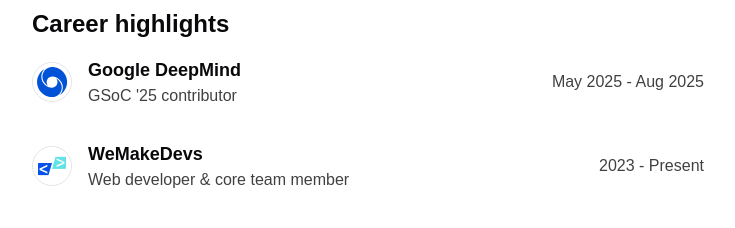
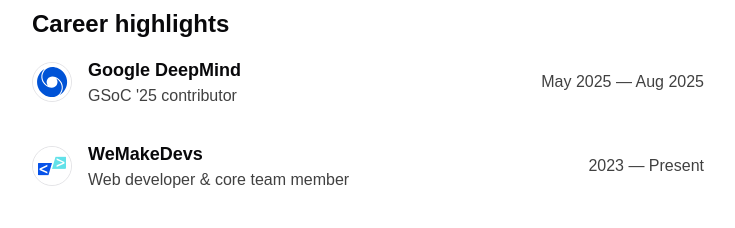
Before and after one commit to inclinedadarsh/minimal-blog, a Next.js app: page / in a window 1280 px wide. Shown: the part 346-574 px from the top of the page, without its empty margins (272-1007 px from the left). Built offline with nearby package versions, Linux system fonts and the light colour scheme; no server answers; a web font is replaced by a local one.

Commit message:
style: update work duration formatting and adjust layout for ExperienceItem component

```diff
--- a/src/components/Experience.tsx
+++ b/src/components/Experience.tsx
@@ -7,14 +7,14 @@
 		companyName: "Google DeepMind",
 		companyLogo: deepmindLogo,
 		workTitle: "GSoC '25 contributor",
-		workDuration: "May 2025 - Aug 2025",
+		workDuration: "May 2025 — Aug 2025",
 		compnayWebsite: "https://deepmind.google",
 	},
 	{
 		companyName: "WeMakeDevs",
 		companyLogo: wemakedevsLogo,
 		workTitle: "Web developer & core team member",
-		workDuration: "2023 - Present",
+		workDuration: "2023 — Present",
 		compnayWebsite: "https://wemakedevs.org",
 	},
 ];
--- a/src/components/ExperienceItem.tsx
+++ b/src/components/ExperienceItem.tsx
@@ -14,7 +14,7 @@
 			href={compnayWebsite}
 			target="_blank"
 			rel="noopener noreferrer"
-			className="flex flex-col sm:flex-row justify-between items-center gap-4 py-4 hover:bg-muted rounded-md hover:px-4 transition-all duration-300"
+			className="flex max-[500px]:flex-col flex-row justify-between max-[500px]:items-start items-center gap-4 py-4 hover:bg-muted rounded-md hover:px-4 transition-all duration-300"
 		>
 			<div className="flex items-center gap-4">
 				<Image
@@ -29,7 +29,7 @@
 					</p>
 				</div>
 			</div>
-			<p className="text-sm md:text-base text-muted-foreground">
+			<p className="text-sm md:text-base text-muted-foreground max-[500px]:self-end">
 				{workDuration}
 			</p>
 		</Link>
```
